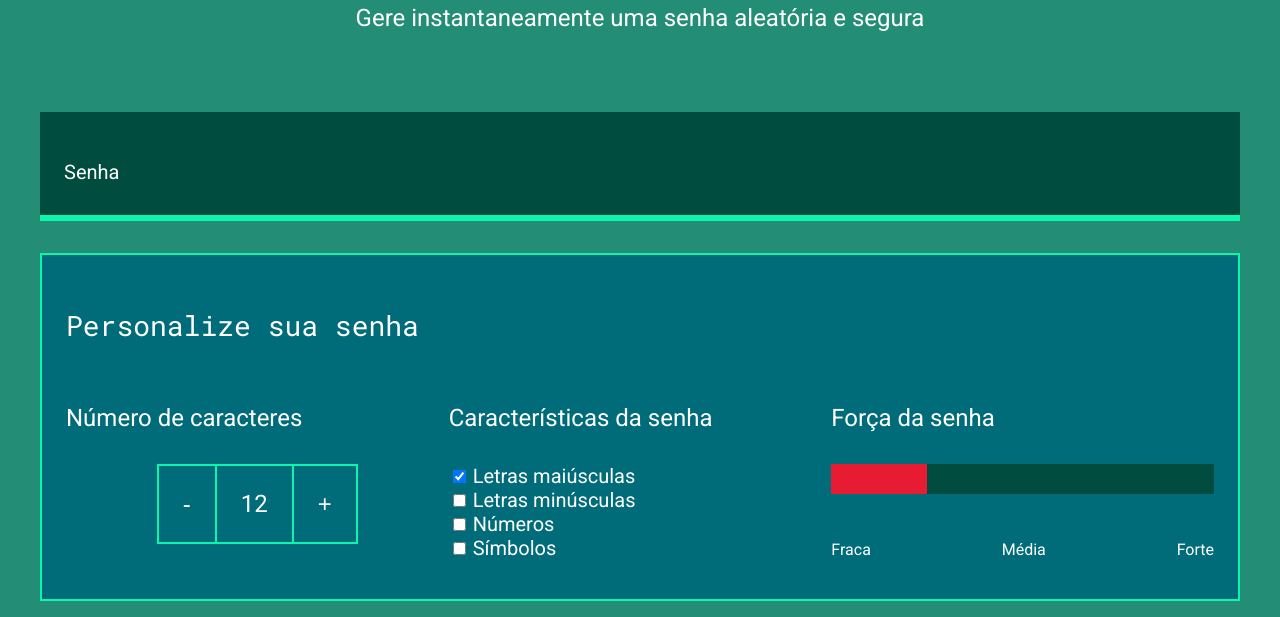
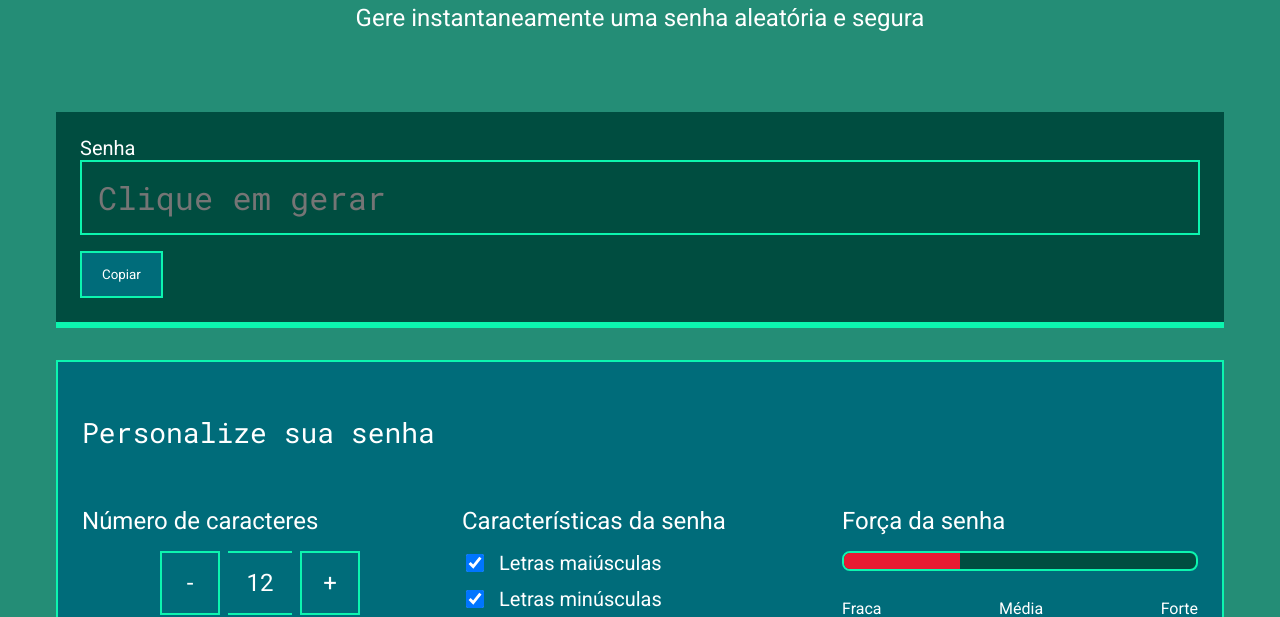
Before and after one commit to anabibia11/Seguran-a-Digital---Ana-Beatriz-, a plain HTML site: page index.html in a window 1280 px wide. Shown: the part 214-831 px from the top of the page. Drawn offline with Linux system fonts and the light colour scheme.

Commit message:
commit aula 4

```diff
--- a/index.html
+++ b/index.html
@@ -16,8 +16,11 @@
             <h3 class="titulo-secundario">Gere instantaneamente uma senha aleatória e segura</h3>
         </div>
         <div class="conteudo-senha">
-            <label for="senha">Senha</label>
-            <input name="senha" type="text" id="campo-senha">
+            <label for="campo-senha">Senha</label>
+            <div class="senha-campo">
+                <input name="senha" type="text" id="campo-senha" readonly placeholder="Clique em gerar">
+                <button type="button" id="copiar-senha">Copiar</button>
+            </div>
         </div>
         <div class="parametro">
             <h3 class="parametro-titulo">Personalize sua senha</h3>
@@ -25,34 +28,35 @@
                 <div class="parametro-senha">
                     <h4 class="parametro-senha__titulo">Número de caracteres</h4>
                     <div class="parametro-senha-botoes">
-        <button class="parametro-senha__botao">-</button>
+                        <button type="button" class="parametro-senha__botao" id="diminuir-tamanho" aria-label="Diminuir tamanho">-</button>
                         <p class="parametro-senha__texto">12</p>
-        <button class="parametro-senha__botao">+</button>
+                        <button type="button" class="parametro-senha__botao" id="aumentar-tamanho" aria-label="Aumentar tamanho">+</button>
                     </div>
                 </div>
                 <div class="parametro-senha">
                     <h4 class="parametro-senha__titulo">Características da senha</h4>
                     <div class="parametro-senha-checkbox">
-        <input name="maiusculo" type="checkbox" class="checkbox" checked>
+                        <input id="maiusculo" name="maiusculo" type="checkbox" class="checkbox" checked>
                         <label for="maiusculo">Letras maiúsculas</label>
                     </div>
                     <div class="parametro-senha-checkbox">
-        <input name="minusculo" type="checkbox" class="checkbox">
+                        <input id="minusculo" name="minusculo" type="checkbox" class="checkbox" checked>
                         <label for="minusculo">Letras minúsculas</label>
                     </div>
                     <div class="parametro-senha-checkbox">
-        <input name="numero" type="checkbox" class="checkbox">
+                        <input id="numero" name="numero" type="checkbox" class="checkbox" checked>
                         <label for="numero">Números</label>
                     </div>
                     <div class="parametro-senha-checkbox">
-        <input name="simbolo" type="checkbox" class="checkbox">
+                        <input id="simbolo" name="simbolo" type="checkbox" class="checkbox" checked>
                         <label for="simbolo">Símbolos</label>
                     </div>
                 </div>
                 <div class="parametro-senha">
                     <h4 class="parametro-senha__titulo">Força da senha</h4>
-    <div class="barra"></div>
+                    <div class="barra">
                         <div class="forca fraca"></div>
+                    </div>
                     <div class="parametro-senha-textos">
                         <p>Fraca</p>
                         <p>Média</p>
@@ -60,6 +64,9 @@
                     </div>
                 </div>
             </div>
+            <div class="acao-gerar">
+                <button type="button" id="gerar-senha">Gerar senha</button>
+            </div>
         </div>
         <script src="main.js"></script>
     </section>
--- a/style.css
+++ b/style.css
@@ -1,6 +1,6 @@
 @import url('https://fonts.googleapis.com/css2?family=Roboto&family=Roboto+Mono&display=swap');
 
-:root{
+:root {
     --branco: white;
     --cor-de-fundo: #248d76;
     --fundo-senha: #004d40;
@@ -10,149 +10,209 @@
     --roboto-mono: 'Roboto Mono', monospace;
 }
 
-*{
+* {
+    box-sizing: border-box;
     font-weight: 400;
 }
 
-body{
+body {
     color: var(--branco);
     background-color: var(--cor-de-fundo);
     font-family: var(--roboto);
+    margin: 0;
 }
 
-.titulo-principal{
+button {
+    font-family: inherit;
+}
+
+.titulo-principal {
     font-family: var(--roboto-mono);
     font-size: 32px;
 }
 
-.titulo-secundario{
+.titulo-secundario {
     font-size: 24px;
 }
 
-.conteudo-titulo{
+.conteudo-titulo {
     text-align: center;
     margin-top: 80px;
 }
 
-.conteudo-senha{
+.conteudo-senha {
     margin-top: 80px;
     background: var(--fundo-senha);
     padding: 24px;
     border-bottom: 6px solid var(--borda);
 }
 
-#campo-senha{
+.senha-campo {
+    display: flex;
+    gap: 16px;
+    align-items: center;
+    flex-wrap: wrap;
+}
+
+#campo-senha {
     background-color: var(--fundo-senha);
-    border: none;
+    border: 2px solid var(--borda);
     color: var(--branco);
     font-family: var(--roboto-mono);
-    font-size: 40px;
-    width: 70%;
+    font-size: 32px;
+    width: 100%;
+    padding: 14px 16px;
 }
 
-#campo-senha:focus{
+#campo-senha:focus {
     outline: none;
 }
 
-.conteudo{
+#copiar-senha {
+    border: 2px solid var(--borda);
+    background-color: var(--fundo-texto);
+    color: var(--branco);
+    padding: 14px 20px;
+    cursor: pointer;
+}
+
+.conteudo {
     max-width: 1200px;
     margin: 0 auto;
+    padding: 0 16px 80px;
 }
 
-.parametro{
+.parametro {
     background-color: var(--fundo-texto);
     border: 2px solid var(--borda);
     margin-top: 32px;
     padding: 24px;
 }
 
-.parametro-titulo{
+.parametro-titulo {
     font-family: var(--roboto-mono);
     font-size: 28px;
+    margin-bottom: 24px;
 }
 
-.parametro-senha__titulo{
-    font-size:24px;
+.parametro-senha__titulo {
+    font-size: 24px;
+    margin-bottom: 16px;
 }
 
-.parametro-coluna__senha{
+.parametro-coluna__senha {
     display: flex;
     flex-direction: column;
     justify-content: center;
-}
-.parametro-senha{
-    width: 50%;
-    margin: 0 auto;
+    gap: 24px;
 }
 
-@media screen and (min-width: 768px) {
-    .parametro-coluna__senha{
-        flex-direction: row;
-    }
+.parametro-senha {
+    width: 100%;
 }
 
-.parametro-senha-botoes{
+.parametro-senha-botoes {
+    display: flex;
+    justify-content: center;
+    gap: 8px;
+    flex-wrap: wrap;
+}
+
+.parametro-senha__botao {
+    background-color: var(--fundo-texto);
+    color: var(--branco);
+    border: 2px solid var(--borda);
+    padding: 14px 18px;
+    font-size: 24px;
+    cursor: pointer;
+    min-width: 60px;
+}
+
+.parametro-senha__texto {
+    padding: 16px;
+    border-top: 2px solid var(--borda);
+    border-bottom: 2px solid var(--borda);
+    margin: 0;
+    font-size: 24px;
+    display: flex;
+    align-items: center;
+    justify-content: center;
+    min-width: 64px;
+}
+
+.parametro-senha-checkbox {
+    display: flex;
+    align-items: center;
+    gap: 12px;
+    margin-bottom: 12px;
+}
+
+.checkbox {
+    width: 18px;
+    height: 18px;
+}
+
+label {
+    font-size: 20px;
+}
+
+.barra {
+    background-color: var(--fundo-senha);
+    height: 20px;
+    width: 100%;
+    border: 2px solid var(--borda);
+    border-radius: 8px;
+    overflow: hidden;
+}
+
+.forca {
+    height: 100%;
+    transition: width 0.3s ease;
+}
+
+.forca.fraca {
+    width: 33%;
+    background-color: #E71B32;
+}
+
+.forca.media {
+    width: 66%;
+    background-color: #FAF408;
+}
+
+.forca.forte {
+    width: 100%;
+    background-color: #00FF85;
+}
+
+.parametro-senha-textos {
+    display: flex;
+    justify-content: space-between;
+    margin-top: 12px;
+}
+
+.acao-gerar {
+    margin-top: 24px;
     display: flex;
     justify-content: center;
 }
 
-.parametro-senha__botao{
-    background-color: var(--fundo-texto);
+#gerar-senha {
+    border: 2px solid var(--borda);
+    background-color: var(--fundo-senha);
     color: var(--branco);
-    border: 2px solid var(--borda);
-    padding: 24px;
-    font-size: 24px;
-}
-
-.parametro-senha__texto{
-    padding: 24px;
-    border-top: 2px solid var(--borda);
-    border-bottom: 2px solid var(--borda);
-    margin: 0;
-    font-size: 24px;
-}
-
-.parametro-senha__botao{
-    background-color: var(--fundo-texto);
-    color: var(--branco);
-    border: 2px solid var(--borda);
-    padding: 24px;
-    font-size: 24px;
+    padding: 18px 28px;
+    font-size: 20px;
     cursor: pointer;
 }
 
-label{
-    font-size: 20px;
+@media screen and (min-width: 768px) {
+    .parametro-coluna__senha {
+        flex-direction: row;
+        gap: 24px;
+    }
+
+    .parametro-senha {
+        width: calc(33.333% - 16px);
+    }
 }
-
-.barra{
-    background-color: var(--fundo-senha);
-    height: 30px;
-    width: 100%;
-}
-
-.forca{
-    height: 30px;
-    position: relative;
-    bottom: 30px;
-}
-
-.fraca{
-    width: 25%;
-    background-color: #E71B32;
-}
-
-.parametro-senha-textos{
-    display: flex;
-    justify-content: space-between;
-}
-
-.media{
-    background-color: #FAF408;
-    width: 50%;
-}
-
-.forte{
-    background-color: #00FF85;
-    width: 100%;
-}
```
Lines whose indentation alone changed are shown as unchanged.
